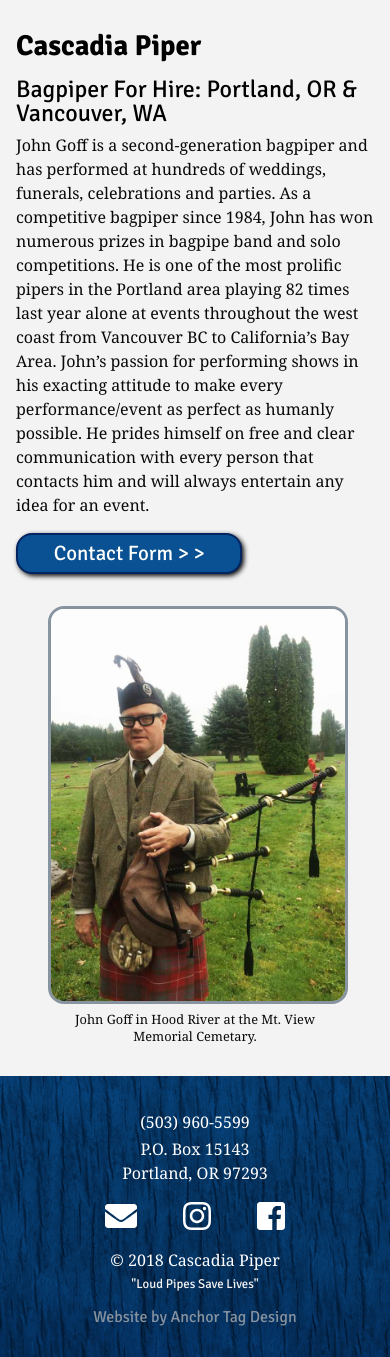
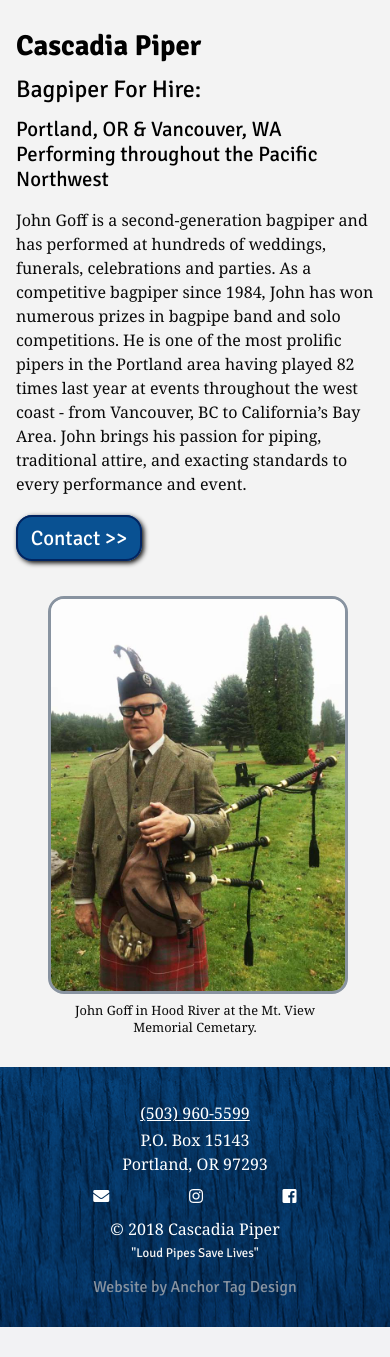
Before and after one commit to mariomax/Cascadia-Piper, a PHP site: page / in a window 390 px wide. Shown: the part 299-1656 px from the top of the page. After the commit the page ends 1626 px from the top, so only its background shows below. Run offline with PHP 8.4, Linux system fonts and the light colour scheme; some libraries are stand-ins or nearby versions.

Commit message:
New text, thumbnail meta tag, removed Facebook feed from mobile.

```diff
--- a/404.php
+++ b/404.php
@@ -7,6 +7,7 @@
     <meta name="author" content="Cascadia Piper | John Goff" />
     <meta name="description" content="Cascadia Piper bagpipe services include: parties, weddings, funerals, wakes, and other special events. Bagpipes provide a traditional, respectful, and honorable way to cherish past loved ones and welcome new special family and friends. (503) 960-5599" />
     <meta name="keywords" content="portland bagpiper, portland bagpipe player, bagpipes in portland oregon, bagpipes in vancouver washington, portland bagpipes, bagpipes" />
+    <meta name="thumbnail" content="https://www.cascadiapiper.com/images/cascadia_1x1.png" />
 
     <title>Cascadia Piper</title>
 
@@ -33,7 +34,8 @@
     <script src="https://code.jquery.com/jquery-2.1.1.min.js"></script>
 
     <!-- Font Awesome CDN -->
-		<script defer src="https://use.fontawesome.com/releases/v5.0.9/js/all.js" integrity="sha384-8iPTk2s/jMVj81dnzb/iFR2sdA7u06vHJyyLlAd4snFpCl/SnyUjRrbdJsw1pGIl" crossorigin="anonymous"></script>
+    <link rel="stylesheet" href="https://use.fontawesome.com/releases/v5.3.1/css/all.css" integrity="sha384-mzrmE5qonljUremFsqc01SB46JvROS7bZs3IO2EmfFsd15uHvIt+Y8vEf7N7fWAU" crossorigin="anonymous">
+  </head>
 
 	<body>
 
--- a/css/style.css
+++ b/css/style.css
@@ -181,9 +181,12 @@ body main h1 {
 }
 body main h2 {
   font-size: 1.5rem;
+  padding-bottom: 1rem;
 }
 body main h3 {
   font-size: 1.3rem;
+  padding-bottom: .5rem;
+  line-height: 1.2;
 }
 body main p {
   color: #090909;
@@ -193,15 +196,7 @@ body main p {
 }
 body main button,
 body main .button {
-  background-color: #095192;
-  border: 2px solid #022460;
-  box-shadow: 2px 2px 5px #090909;
-  border-radius: 1rem;
-  font-family: 'Signika', sans-serif;
-  font-size: 1.3rem;
-  padding: .5rem .8rem;
-  max-width: 55%;
-  text-align: center;
+  padding: 1rem 0;
   transform: scale(1);
   transition: all 0.5s ease-in-out;
 }
@@ -212,7 +207,14 @@ body main .button:hover {
 }
 body main button a,
 body main .button a {
+  background-color: #095192;
+  border: 2px solid #022460;
+  box-shadow: 2px 2px 5px #090909;
+  border-radius: 1rem;
   color: #FFF;
+  font-family: 'Signika', sans-serif;
+  font-size: 1.3rem;
+  padding: .5rem .8rem;
   text-decoration: none;
 }
 body main .photo {
@@ -343,7 +348,6 @@ body footer .address a.phone {
   color: #FFF !important;
   font-family: 'Noto Serif', serif;
   line-height: 1.8;
-  text-decoration: none;
 }
 body footer .social {
   display: flex;
--- a/css/style.less
+++ b/css/style.less
@@ -187,9 +187,16 @@ body {
       padding-bottom: 1rem;
     }
 
-    h2 { font-size: 1.5rem; }
+    h2 {
+      font-size: 1.5rem;
+      padding-bottom: 1rem;
+    }
 
-    h3 { font-size: 1.3rem; }
+    h3 {
+      font-size: 1.3rem;
+      padding-bottom: .5rem;
+      line-height: 1.2;
+    }
 
     p {
       color: @dark;
@@ -366,7 +380,6 @@ body {
         color: @white !important;
         font-family: 'Noto Serif', serif;
         line-height: 1.8;
-        text-decoration: none;
       }
     }
 
--- a/includes/footer.php
+++ b/includes/footer.php
@@ -30,7 +30,7 @@
 		</script>
 
 		<!-- Instagram icon -->
-		<a href="https://www.instagram.com/serigraphicsystems/" target="_blank" rel="nofollow noopener" title="instagram feed"><i class="fab fa-instagram"></i></a>
+		<a href="https://www.instagram.com/cascadiapiper/" target="_blank" rel="nofollow noopener" title="instagram feed"><i class="fab fa-instagram"></i></a>
 
 		<!-- Facebook icon -->
 		<a href="https://www.facebook.com/cascadiapiper/" target="_blank" rel="nofollow noopener" title="facebook page"><i class="fab fa-facebook-square"></i></a>
--- a/includes/photos.php
+++ b/includes/photos.php
@@ -7,6 +7,7 @@
     <meta name="author" content="Cascadia Piper | John Goff" />
     <meta name="description" content="Cascadia Piper bagpipe services include: parties, weddings, funerals, wakes, and other special events. Bagpipes provide a traditional, respectful, and honorable way to cherish past loved ones and welcome new special family and friends. (503) 960-5599" />
     <meta name="keywords" content="portland bagpiper, portland bagpipe player, bagpipes in portland oregon, bagpipes in vancouver washington, portland bagpipes, bagpipes" />
+    <meta name="thumbnail" content="https://www.cascadiapiper.com/images/cascadia_1x1.png" />
 
     <title>Cascadia Piper</title>
 
@@ -33,7 +34,8 @@
     <script src="https://code.jquery.com/jquery-2.1.1.min.js"></script>
 
     <!-- Font Awesome CDN -->
-		<script defer src="https://use.fontawesome.com/releases/v5.0.9/js/all.js" integrity="sha384-8iPTk2s/jMVj81dnzb/iFR2sdA7u06vHJyyLlAd4snFpCl/SnyUjRrbdJsw1pGIl" crossorigin="anonymous"></script>
+    <link rel="stylesheet" href="https://use.fontawesome.com/releases/v5.3.1/css/all.css" integrity="sha384-mzrmE5qonljUremFsqc01SB46JvROS7bZs3IO2EmfFsd15uHvIt+Y8vEf7N7fWAU" crossorigin="anonymous">
+  </head>
 
 	<body>
 
--- a/index.php
+++ b/index.php
@@ -7,6 +7,7 @@
     <meta name="author" content="Cascadia Piper | John Goff" />
     <meta name="description" content="Cascadia Piper: bagpiper for hire. (503) 960-5599 2116 SE Ash street Portland, OR 97216. Bagpipe music for parties, weddings, funerals, wakes, and other special events. Bagpipes provide a traditional, respectful, and honorable way to cherish past loved ones and welcome new special family and friends." />
     <meta name="keywords" content="portland bagpiper, portland bagpipe player, bagpipes in portland oregon, bagpipes in vancouver washington, portland bagpipes, bagpipes" />
+    <meta name="thumbnail" content="https://www.cascadiapiper.com/images/cascadia_1x1.png" />
 
     <title>Cascadia Piper</title>
 
@@ -33,7 +34,7 @@
     <script src="https://code.jquery.com/jquery-3.3.1.min.js" integrity="sha256-FgpCb/KJQlLNfOu91ta32o/NMZxltwRo8QtmkMRdAu8=" crossorigin="anonymous"></script>
 
     <!-- Font Awesome CDN -->
-    <script defer src="https://use.fontawesome.com/releases/v5.0.9/js/all.js" integrity="sha384-8iPTk2s/jMVj81dnzb/iFR2sdA7u06vHJyyLlAd4snFpCl/SnyUjRrbdJsw1pGIl" crossorigin="anonymous"></script>
+    <link rel="stylesheet" href="https://use.fontawesome.com/releases/v5.3.1/css/all.css" integrity="sha384-mzrmE5qonljUremFsqc01SB46JvROS7bZs3IO2EmfFsd15uHvIt+Y8vEf7N7fWAU" crossorigin="anonymous">
 
     <!-- Google Analytics -->
     <script async="" src="https://www.googletagmanager.com/gtag/js?id=UA-115865634-1"></script>
@@ -78,8 +79,8 @@
       }
     }
     </script>
+  </head>
 
-	</head>
 	<body>
 
     <?php include 'includes/nav.php'; ?>
@@ -89,12 +90,13 @@
       <div class="wrapper">
         <div class="intro">
           <h1>Cascadia Piper</h1>
-          <h2>Bagpiper For Hire: Portland, OR & Vancouver, WA</h2>
+          <h2>Bagpiper For Hire:</h2>
+          <h3>Portland, OR & Vancouver, WA<br /> Performing throughout the Pacific Northwest</h3>
         </div>
         <div>
-        <p class="text">John Goff is a second-generation bagpiper and has performed at hundreds of weddings, funerals, celebrations and parties. As a competitive bagpiper since 1984, John has won numerous prizes in bagpipe band and solo competitions. He is one of the most prolific pipers in the Portland area playing 82 times last year alone at events throughout the west coast from Vancouver BC to California’s Bay Area. John’s passion for performing shows in his exacting attitude to make every performance/event as perfect as humanly possible. He prides himself on free and clear communication with every person that contacts him and will always entertain any idea for an event.</p>
+        <p class="text">John Goff is a second-generation bagpiper and has performed at hundreds of weddings, funerals, celebrations and parties. As a competitive bagpiper since 1984, John has won numerous prizes in bagpipe band and solo competitions. He is one of the most prolific pipers in the Portland area having played 82 times last year at events throughout the west coast - from Vancouver, BC to California’s Bay Area. John brings his passion for piping, traditional attire, and exacting standards to every performance and event.</p>
 
-        <div class="button"><a href="https://www.cascadiapiper.com/contact/contact.php">Contact Form &gt;	&gt;</a></div>
+        <div class="button"><a href="https://www.cascadiapiper.com/contact/contact.php">Contact &gt;&gt;</a></div>
         </div>
 
         <figure class="photo">
```
Also changed, not shown: other parts of css/style.css (+21 -15 lines), other parts of css/style.less (+35 -25 lines), includes/music.php (+5 -3 lines), includes/services.php (+5 -3 lines), 1 other file.
